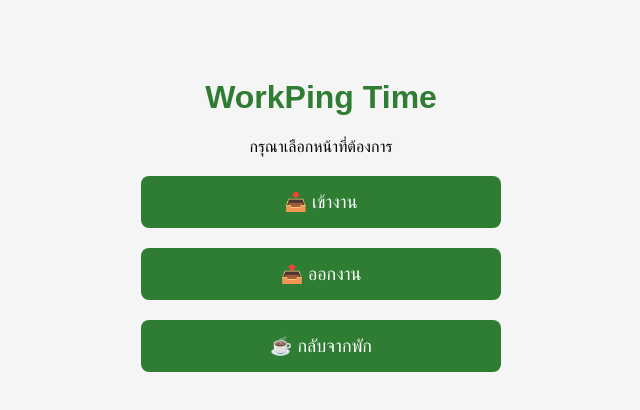
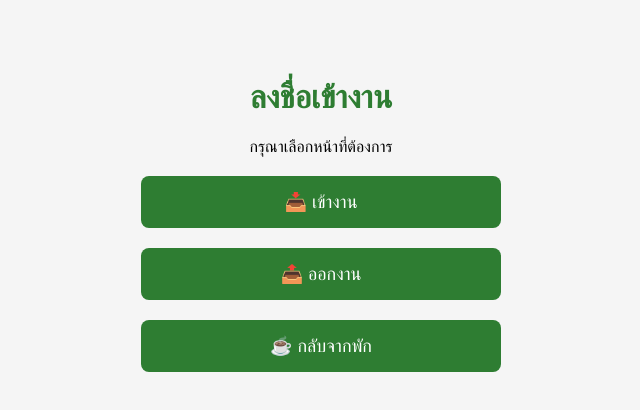
Before and after one commit to Beamser2002/workping-101, a plain HTML site: page index.html in a window 1280 px wide. Shown: the whole page, without its empty margins (319-959 px from the left). Drawn offline with Linux system fonts and the light colour scheme.

Commit message:
Update index.html

```diff
--- a/index.html
+++ b/index.html
@@ -29,7 +29,7 @@
   </style>
 </head>
 <body>
-  <h1>WorkPing Time</h1>
+  <h1>ลงชื่อเข้างาน</h1>
   <p>กรุณาเลือกหน้าที่ต้องการ</p>
 
   <a class="btn" href="checkin.html">📥 เข้างาน</a>
```
